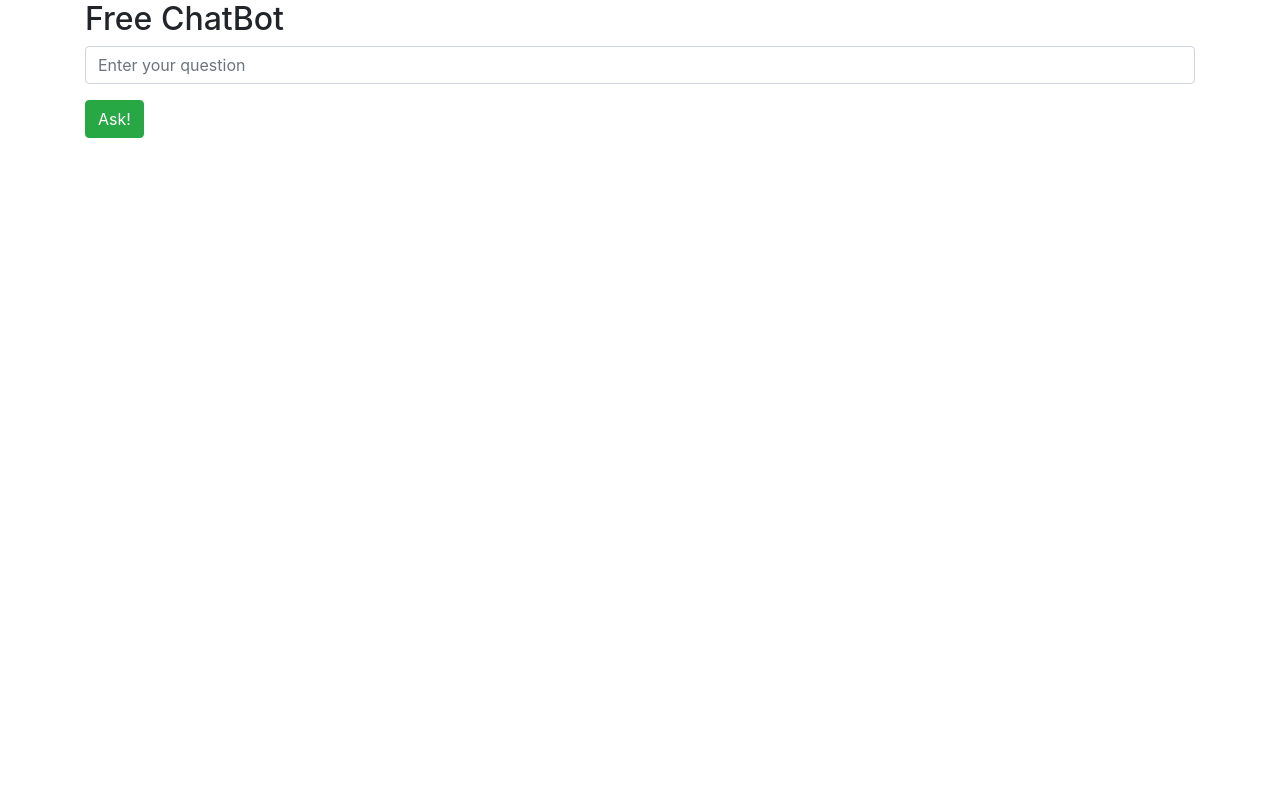
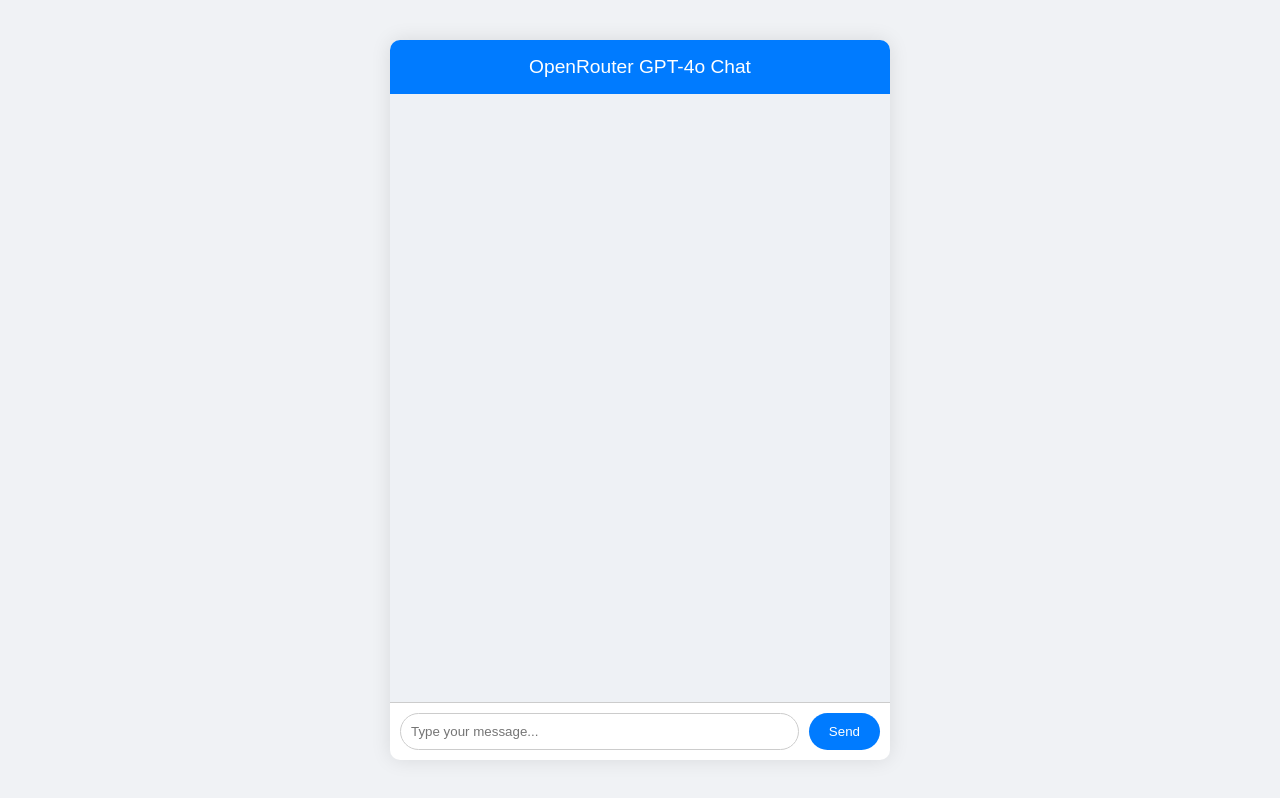
Before and after one commit to zu38/PAI, a plain HTML site: page index.html in a window 1280 px wide. Drawn offline with nearby package versions, Linux system fonts and the light colour scheme.

Commit message:
Update index.html

```diff
--- a/index.html
+++ b/index.html
@@ -2,79 +2,145 @@
 <html lang="en">
 <head>
   <meta charset="UTF-8" />
-		<meta name="viewport" content="width=device-width, initial-scale=1.0" />
-		<title>WSP ChatBot</title>
-		<link
-			rel="stylesheet"
-			href="https://cdnjs.cloudflare.com/ajax/libs/twitter-bootstrap/4.3.1/css/bootstrap.min.css" />
-		<script src="https://cdn.jsdelivr.net/npm/marked/marked.min.js"></script>
+  <meta name="viewport" content="width=device-width, initial-scale=1.0"/>
+  <title>AI Chatbot</title>
   <style>
-			#response {
-				margin-top: 20px;
+    body {
+      font-family: Arial, sans-serif;
+      background: #f0f2f5;
+      margin: 0;
+      display: flex;
+      justify-content: center;
+      align-items: center;
+      height: 100vh;
+    }
+    .chat-container {
+      width: 100%;
+      max-width: 500px;
+      height: 90vh;
+      background: white;
+      border-radius: 10px;
+      box-shadow: 0 0 20px rgba(0,0,0,0.1);
+      display: flex;
+      flex-direction: column;
+      overflow: hidden;
+    }
+    header {
+      background: #007bff;
+      color: white;
+      padding: 1rem;
+      text-align: center;
+      font-size: 1.2rem;
+    }
+    .chat-window {
+      flex: 1;
+      padding: 1rem;
+      overflow-y: auto;
+      background: #eef1f5;
+    }
+    .message {
+      max-width: 80%;
+      padding: 10px 15px;
+      border-radius: 20px;
+      margin: 5px 0;
+      line-height: 1.4;
+      word-break: break-word;
+    }
+    .user {
+      align-self: flex-end;
+      background: #007bff;
+      color: white;
+    }
+    .bot {
+      align-self: flex-start;
+      background: #e4e6eb;
+      color: black;
+    }
+    .chat-input {
+      display: flex;
       padding: 10px;
-				min-height: 50px;
+      border-top: 1px solid #ccc;
     }
-			#response h3 {
-				color: #333;
-				font-size: 1.2em;
+    .chat-input input {
+      flex: 1;
+      padding: 10px;
+      border: 1px solid #ccc;
+      border-radius: 20px;
+      margin-right: 10px;
     }
-			#response strong {
-				color: #d9534f;
+    .chat-input button {
+      padding: 10px 20px;
+      border: none;
+      background: #007bff;
+      color: white;
+      border-radius: 20px;
+      cursor: pointer;
     }
-			#response ul {
-				padding-left: 20px;
-			}
-			#response li {
-				margin-bottom: 5px;
+    .chat-input button:hover {
+      background: #0056b3;
     }
   </style>
 </head>
 <body>
-		<div class="container">
-			<h2>Free ChatBot</h2>
-			<div class="form-group">
-				<input
-					type="text"
-					class="form-control"
-					id="userInput"
-					placeholder="Enter your question" />
+  <div class="chat-container">
+    <header>OpenRouter GPT-4o Chat</header>
+    <div id="chat-window" class="chat-window"></div>
+    <div class="chat-input">
+      <input id="user-input" type="text" placeholder="Type your message..." />
+      <button onclick="sendMessage()">Send</button>
     </div>
-			<button class="btn btn-success" onclick="sendMessage()">Ask!</button>
-			<div id="response"></div>
   </div>
+
   <script>
+    const chatWindow = document.getElementById("chat-window");
+    const userInput = document.getElementById("user-input");
+
+    function appendMessage(content, className) {
+      const msg = document.createElement("div");
+      msg.className = `message ${className}`;
+      msg.textContent = content;
+      chatWindow.appendChild(msg);
+      chatWindow.scrollTop = chatWindow.scrollHeight;
+    }
+
     async function sendMessage() {
-				const input = document.getElementById('userInput').value;
-				const responseDiv = document.getElementById('response');
-				if (!input) {
-					responseDiv.innerHTML = 'Please enter a message.';
-					return;
-				}
-				responseDiv.innerHTML = 'Loading...';
+      const message = userInput.value.trim();
+      if (!message) return;
+
+      appendMessage(message, "user");
+      userInput.value = "";
+      appendMessage("Bot is typing...", "bot typing");
+
       try {
-					const response = await fetch(
-						'https://openrouter.ai/api/v1/chat/completions',
-						{
-							method: 'POST',
+        const response = await fetch("https://openrouter.ai/api/v1/chat/completions", {
+          method: "POST",
           headers: {
-								Authorization: 'Bearer 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',
-								'HTTP-Referer': 'https://www.zu38.github.io/pai',
-								'X-Title': 'SiteName',
-								'Content-Type': 'application/json',
+            "Authorization": "Bearer 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",
+            "Content-Type": "application/json",
+            "HTTP-Referer": "https://your-github-page-url",  // optional
+            "X-Title": "GitHub Chatbot"
           },
           body: JSON.stringify({
-								model: 'deepseek/deepseek-r1:free',
-								messages: [{ role: 'user', content: input }],
-							}),
-						},
-					);
+            model: "openai/gpt-4o",
+            messages: [{ role: "user", content: message }]
+          })
+        });
+
         const data = await response.json();
-					console.log(data);
-					const markdownText =
-						data.choices?.[0]?.message?.content || 'No response received.';
-					responseDiv.innerHTML = marked.parse(markdownText);
+        console.log("API response:", data);
+        document.querySelector(".typing")?.remove();
+
+        const reply = data?.choices?.[0]?.message?.content;
+        if (reply) {
+          appendMessage(reply, "bot");
+        } else {
+          appendMessage("❌ Error: No reply received.", "bot");
+        }
+
       } catch (error) {
-					responseDiv.innerHTML = 'Error: ' + error.message;
+        document.querySelector(".typing")?.remove();
+        console.error("Fetch error:", error);
+        appendMessage("❌ Error: Failed to connect to API.", "bot");
       }
     }
   </script>
```
Lines whose indentation alone changed are shown as unchanged.
